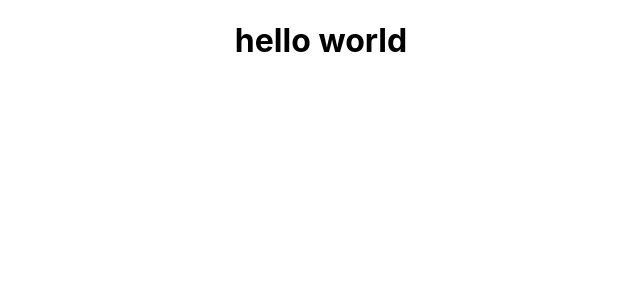
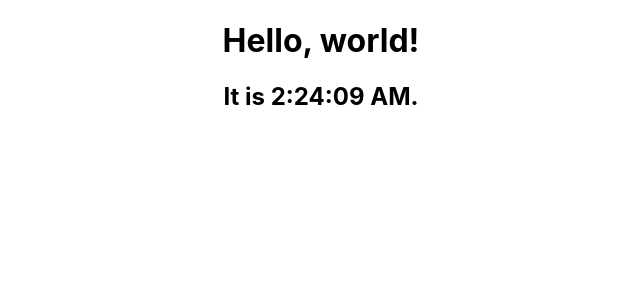
Before and after one commit to kotadd/react-lecture-materials, a React (Create React App) app: page / in a window 1280 px wide. Shown: the top 300 px of the page, without its empty margins (319-959 px from the left). Built offline with nearby package versions, Linux system fonts and the light colour scheme.

Commit message:
Add state-props-lifecycle example

```diff
--- a/src/App.js
+++ b/src/App.js
@@ -3,11 +3,12 @@
 
 import RoutingExample from './components/code-separation/routing-example';
 import HelloWorld from './components/main-concepts/hello-world.component';
+import Clock from './components/main-concepts/state-props-lifecycle.component';
 
 function App() {
   return (
     <div className='App'>
-      <HelloWorld />
+      <Clock />
     </div>
   );
 }
--- /dev/null
+++ b/src/components/main-concepts/state-props-lifecycle.component.jsx
@@ -0,0 +1,36 @@
+import React from 'react';
+
+class Clock extends React.Component {
+  constructor(props) {
+    super(props);
+    this.state = {
+      date: new Date()
+    };
+  }
+
+  componentDidMount() {
+    this.timerID = setInterval(() => this.tick(), 1000);
+  }
+
+  componentWillUnmount() {
+    clearInterval(this.timerID);
+  }
+
+  // immutable
+  tick() {
+    this.setState({
+      date: new Date()
+    });
+  }
+
+  render() {
+    return (
+      <div>
+        <h1>Hello, world!</h1>
+        <h2>It is {this.state.date.toLocaleTimeString()}.</h2>
+      </div>
+    );
+  }
+}
+
+export default Clock;
```
